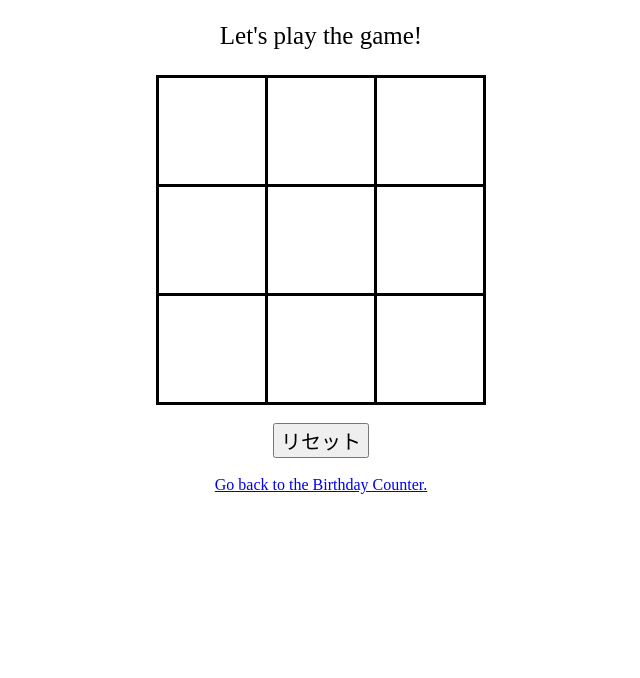
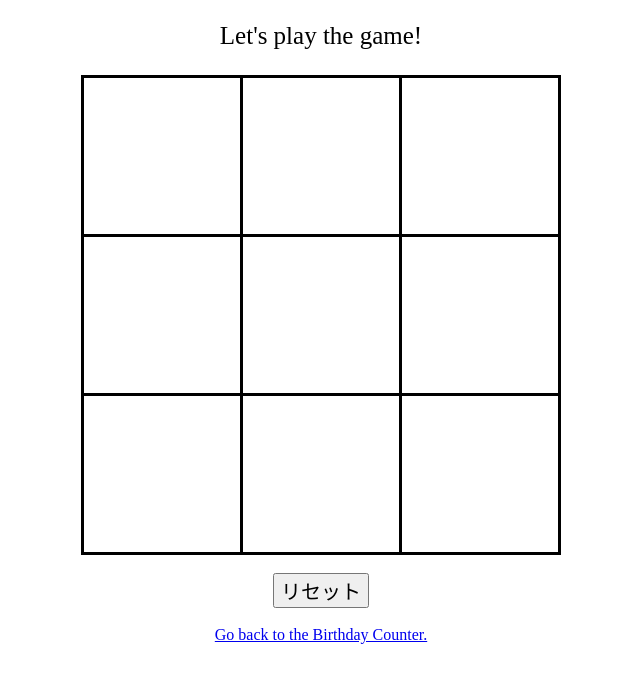
Before and after one commit to kohie632/birth-count, a plain HTML site: page game/marubatsu.html in a window 1280 px wide. Shown: the part 70-748 px from the top of the page, without its empty margins (319-959 px from the left). Drawn offline with Linux system fonts and the light colour scheme.

Commit message:
fix size

```diff
--- a/game/style.css
+++ b/game/style.css
@@ -14,8 +14,8 @@ table , td, th {
 }
 td, th {
 	padding: 3px;
-	width: 100px;
-	height: 100px;
+	width: 150px;
+	height: 150px;
   text-align:center;
 }
 p{
@@ -25,7 +25,7 @@ p{
   text-align:center;
 }
 .board td{
-  font-size: 50px;
+  font-size: 100px;
 }
 
 .message p{
```
